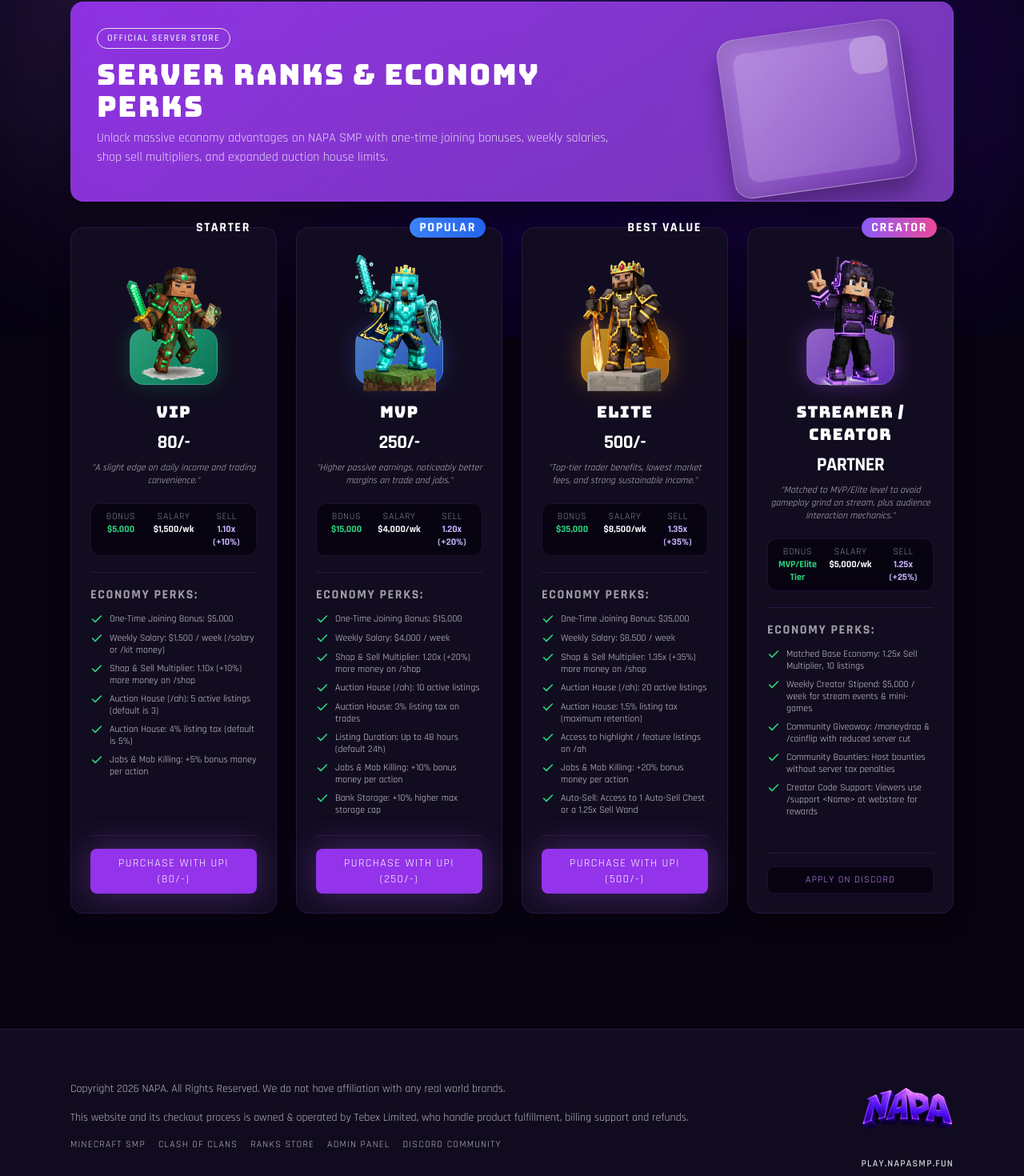
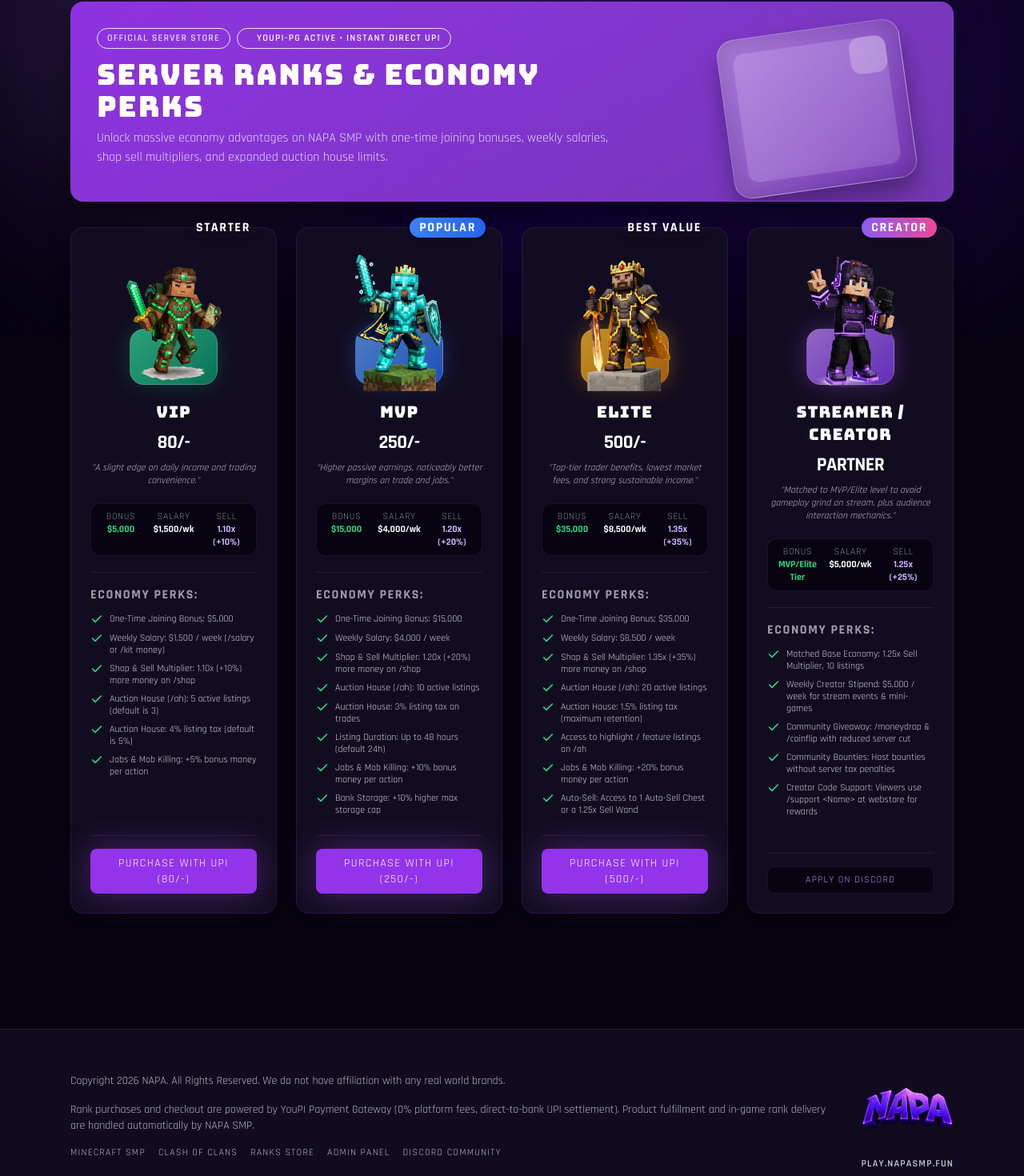
Before and after one commit to xtros/Napa-Web, a Next.js app: page /ranks in a window 1280 px wide. Shown: the part 378-1848 px from the top of the page at 80% size. Built offline with nearby package versions, Linux system fonts and the light colour scheme; no server answers.

Commit message:
feat(store): configure YouPI-PG as official payment gateway for all rank purchases

```diff
--- a/src/app/ranks/page.tsx
+++ b/src/app/ranks/page.tsx
@@ -8,9 +8,15 @@ export default function RanksPage() {
       <div className="space-y-8">
         <div className="tile-card tile-purple tile-md p-8 relative overflow-hidden">
           <div className="relative z-10 max-w-2xl">
-            <span className="inline-flex items-center gap-2 rounded-full border border-purple-400/30 bg-purple-950/60 px-3 py-1 text-xs font-semibold uppercase tracking-widest text-purple-200">
-              Official Server Store
-            </span>
+            <div className="flex flex-wrap items-center gap-2">
+              <span className="inline-flex items-center gap-2 rounded-full border border-purple-400/30 bg-purple-950/60 px-3 py-1 text-xs font-semibold uppercase tracking-widest text-purple-200">
+                Official Server Store
+              </span>
+              <span className="inline-flex items-center gap-1.5 rounded-full border border-emerald-500/30 bg-emerald-950/50 px-3 py-1 text-xs font-semibold uppercase tracking-widest text-emerald-400">
+                <span className="h-1.5 w-1.5 rounded-full bg-emerald-400 animate-pulse" />
+                YouPI-PG Active • Instant Direct UPI
+              </span>
+            </div>
             <h1 className="mt-3 font-display text-2xl sm:text-4xl uppercase tracking-wider text-white">
               {siteConfig.ranks.headline}
             </h1>
--- a/src/data/siteConfig.ts
+++ b/src/data/siteConfig.ts
@@ -406,7 +406,7 @@ export const siteConfig = {
   footer: {
     copyright: "Copyright 2026 NAPA. All Rights Reserved. We do not have affiliation with any real world brands.",
     legal:
-      "This website and its checkout process is owned & operated by Tebex Limited, who handle product fulfillment, billing support and refunds.",
+      "Rank purchases and checkout are powered by YouPI Payment Gateway (0% platform fees, direct-to-bank UPI settlement). Product fulfillment and in-game rank delivery are handled automatically by NAPA SMP.",
     links: [
       { label: "Minecraft SMP", href: "/home" },
       { label: "Clash of Clans", href: "/coc" },
```
